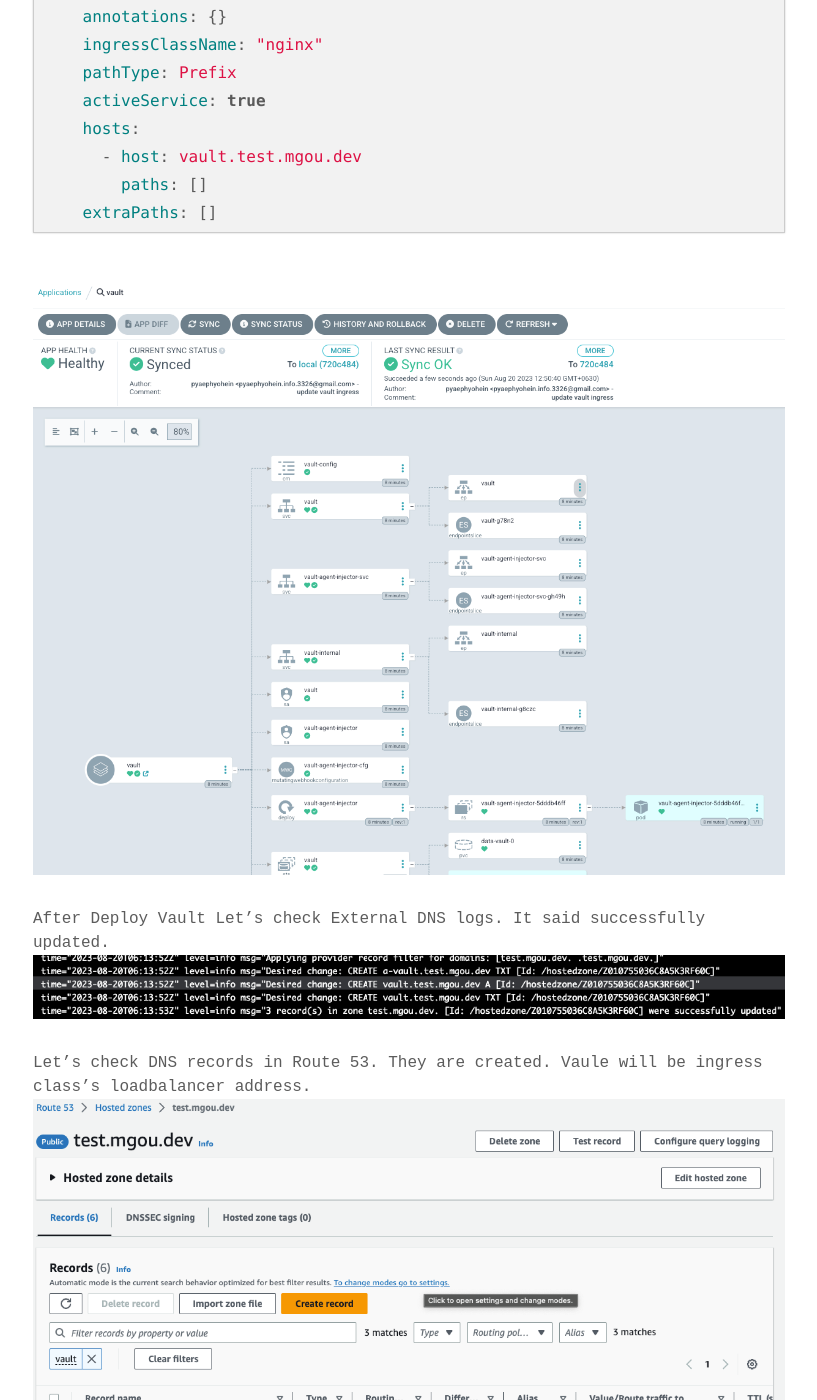
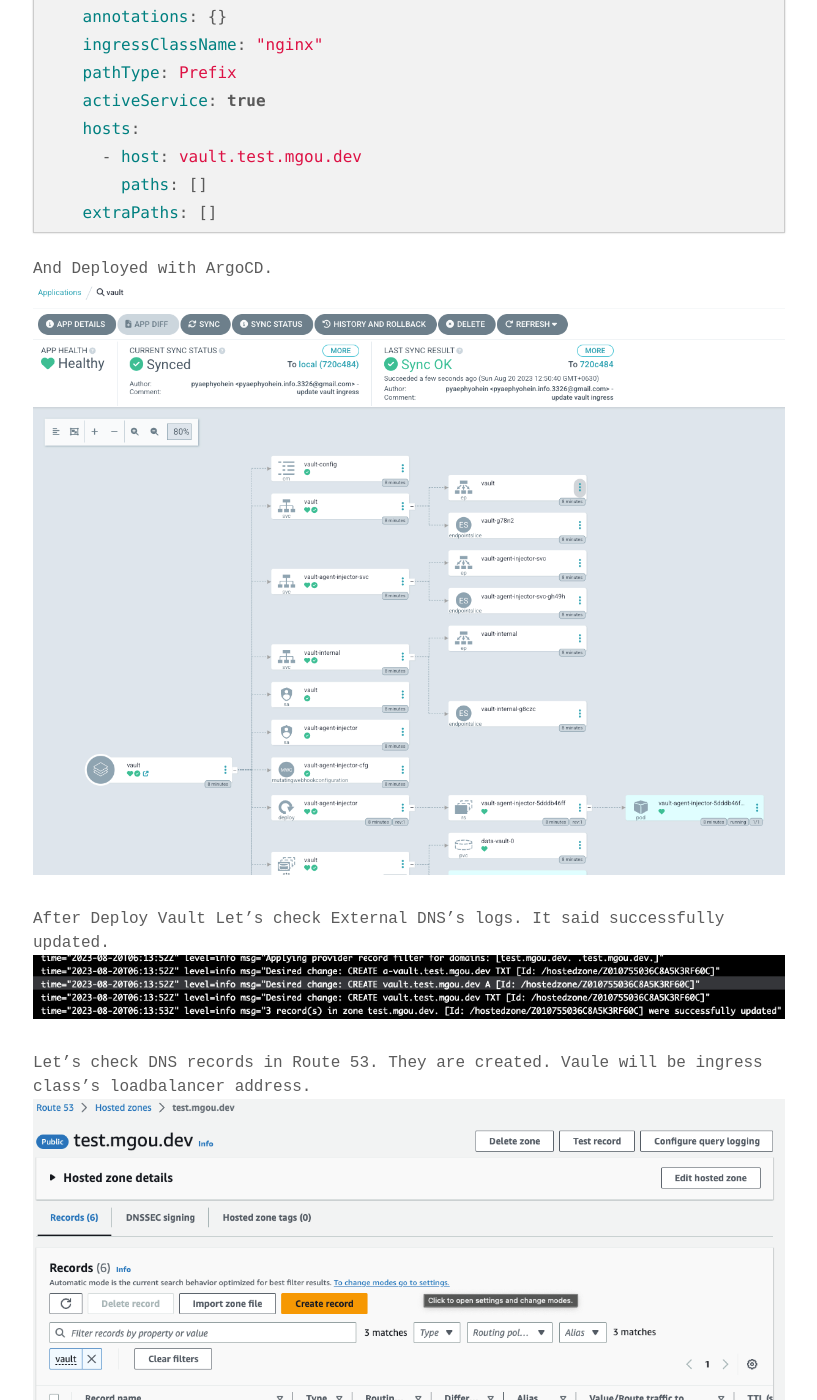
Before and after one commit to pyaephyohein/blog, a Jekyll site: the page built from _posts/2023-08-20-Why-I-use-External-DNS.md, in a window 1280 px wide and 1400 px high, scrolled down 4046 px. Shown: the whole window, without its empty margins (231-1048 px from the left). Built offline with Jekyll 4.4.1, drawn with Linux system fonts in a browser that asks for light colours; some web fonts are replaced; comment, search, counter and statistics services are not loaded.

````diff
--- a/_posts/2023-08-20-Why-I-use-External-DNS.md
+++ b/_posts/2023-08-20-Why-I-use-External-DNS.md
@@ -124,10 +124,11 @@ So let's Test. I have to test vault. So I just deploy the Vault with ingress ```
         paths: []
     extraPaths: []
 ```
+And Deployed with ArgoCD.
 <br>
 <img src="/assets/images/vaultargocd.png">
 <br><br>
-After Deploy Vault Let's check External DNS logs. It said successfully updated.
+After Deploy Vault Let's check External DNS's logs. It said successfully updated.
 <br>
 <img src="/assets/images/extdnslogs.png">
 <br>
````
